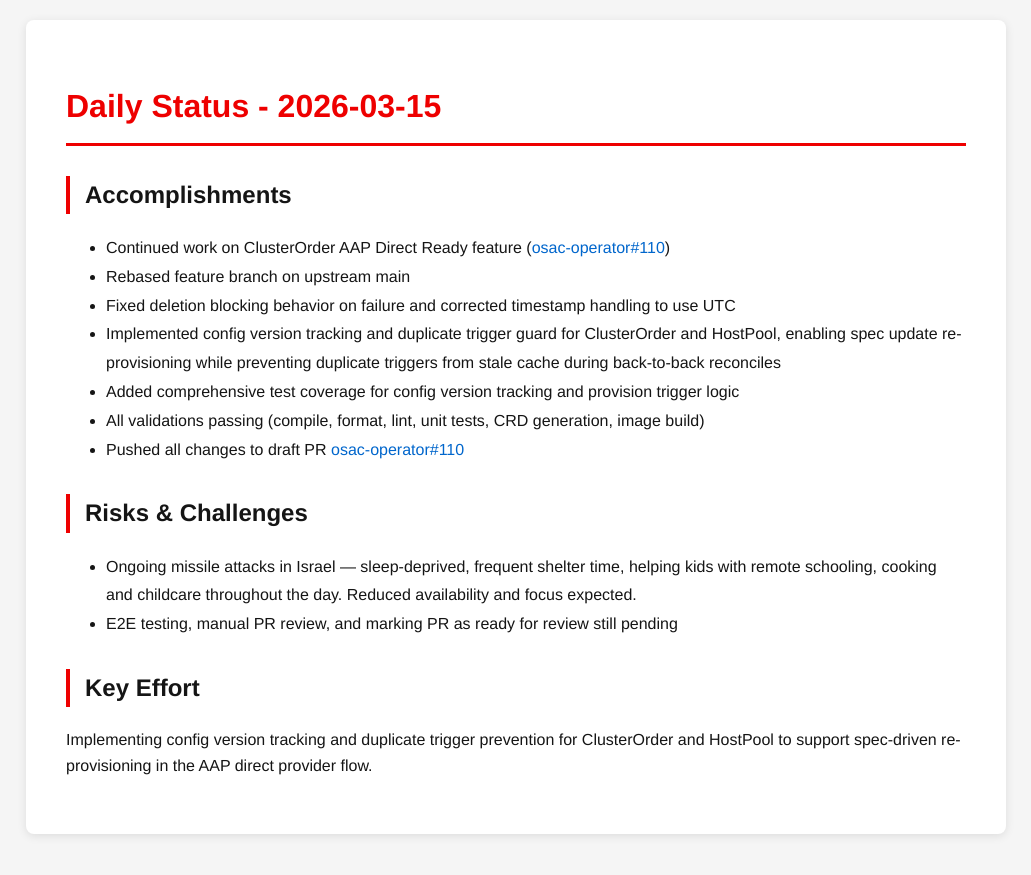
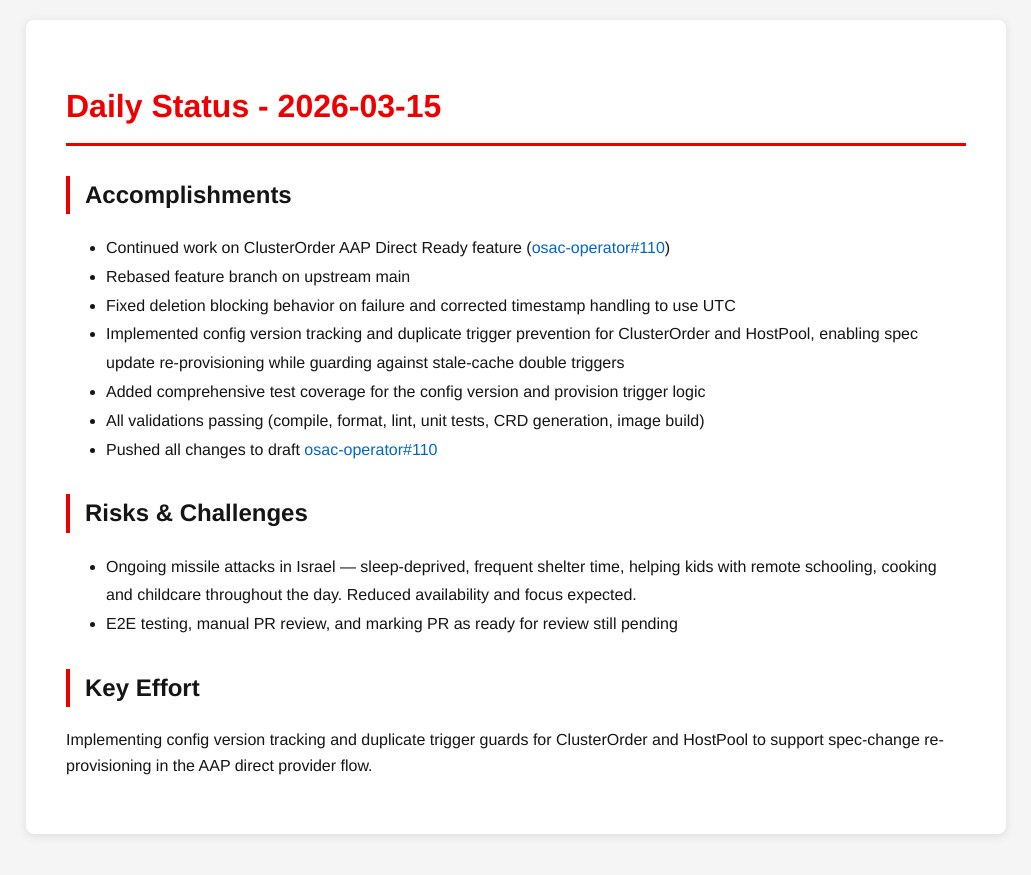
Before and after one commit to tzvatot/daily-status, a Jekyll site: the page built from 2026-03-15.md, in a window 1280 px wide. Shown: the top 875 px of the page, without its empty margins (124-1155 px from the left). Built offline with Jekyll 4.4.1, drawn with Linux system fonts in a browser that asks for light colours.

Commit message:
Daily status update - 2026-03-15

```diff
--- a/2026-03-15.md
+++ b/2026-03-15.md
@@ -10,14 +10,14 @@ date: 2026-03-15
 - Continued work on ClusterOrder AAP Direct Ready feature ([osac-operator#110](https://github.com/osac-project/osac-operator/pull/110))
 - Rebased feature branch on upstream main
 - Fixed deletion blocking behavior on failure and corrected timestamp handling to use UTC
-- Implemented config version tracking and duplicate trigger guard for ClusterOrder and HostPool, enabling spec update re-provisioning while preventing duplicate triggers from stale cache during back-to-back reconciles
-- Added comprehensive test coverage for config version tracking and provision trigger logic
+- Implemented config version tracking and duplicate trigger prevention for ClusterOrder and HostPool, enabling spec update re-provisioning while guarding against stale-cache double triggers
+- Added comprehensive test coverage for the config version and provision trigger logic
 - All validations passing (compile, format, lint, unit tests, CRD generation, image build)
-- Pushed all changes to draft PR [osac-operator#110](https://github.com/osac-project/osac-operator/pull/110)
+- Pushed all changes to draft [osac-operator#110](https://github.com/osac-project/osac-operator/pull/110)
 
 ## Risks & Challenges
 - Ongoing missile attacks in Israel — sleep-deprived, frequent shelter time, helping kids with remote schooling, cooking and childcare throughout the day. Reduced availability and focus expected.
 - E2E testing, manual PR review, and marking PR as ready for review still pending
 
 ## Key Effort
-Implementing config version tracking and duplicate trigger prevention for ClusterOrder and HostPool to support spec-driven re-provisioning in the AAP direct provider flow.
+Implementing config version tracking and duplicate trigger guards for ClusterOrder and HostPool to support spec-change re-provisioning in the AAP direct provider flow.
```
